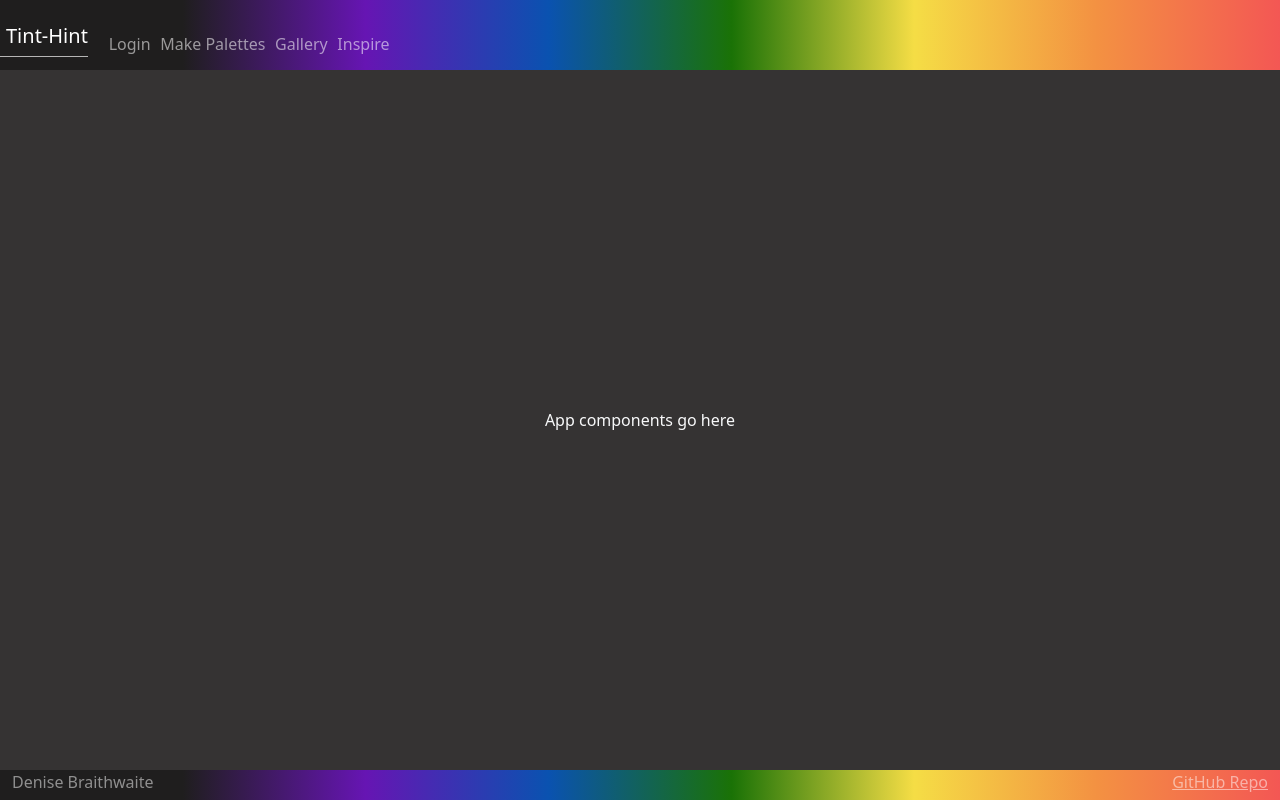
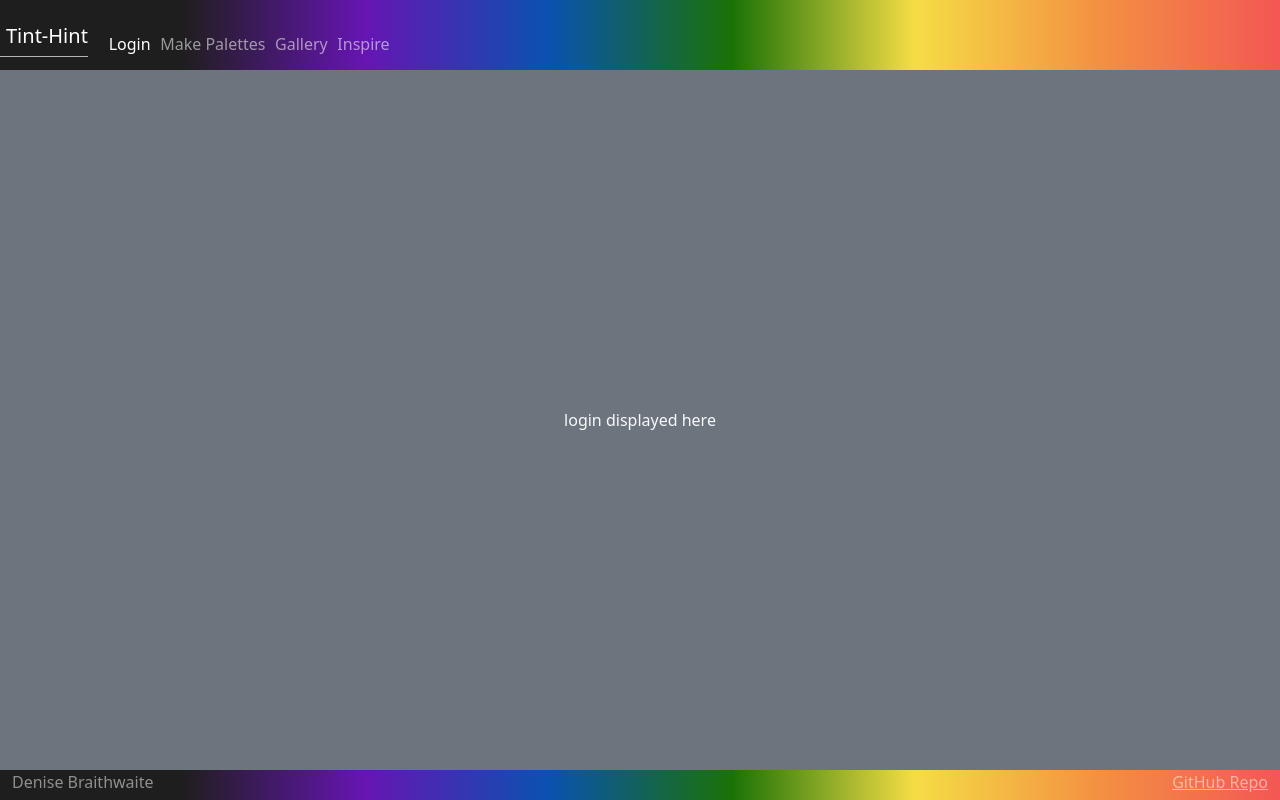
Before and after one commit to denise-b076/startup, a React (Vite) app: page / in a window 1280 px wide. Built offline with nearby package versions, Linux system fonts and the light colour scheme.

Commit message:
created the router

```diff
--- a/src/app.jsx
+++ b/src/app.jsx
@@ -1,25 +1,35 @@
 import React from 'react';
 import 'bootstrap/dist/css/bootstrap.min.css';
 import './app.css';
+import { BrowserRouter, NavLink, Route, Routes } from 'react-router-dom';
+import { Login } from './login/login';
+import { Gallery } from './gallery/gallery';
+import { Palette } from './palette_maker/palette_maker';
+import { Inspire } from './inspire/inspire';
 
 export default function App() {
   return (
+    <BrowserRouter>
         <div className='body bg-dark text-light'>
         <header className="container-fluid">
             <nav className="navbar fixed-top navbar-dark">
-            <a className="navbar-brand" href="#">Tint-Hint</a>
+                <div className="navbar-brand" href="#">Tint-Hint</div>
                 <menu className="navbar-nav">
-                <li className="nav-item"><a className="nav-link" href="index.html">Login</a></li>
-                <li className="nav-item"><a className="nav-link" href="palette_maker.html">Make Palettes</a></li>
-                <li className="nav-item"><a className="nav-link" href="gallery.html">Gallery</a></li>
-                <li className="nav-item"><a className="nav-link" href="inspire.html">Inspire</a></li>
+                    <li className="nav-item"><NavLink className="nav-link" to="">Login</NavLink></li>
+                    <li className="nav-item"><NavLink className="nav-link" to="palette_maker">Make Palettes</NavLink></li>
+                    <li className="nav-item"><NavLink className="nav-link" to="gallery">Gallery</NavLink></li>
+                    <li className="nav-item"><NavLink className="nav-link" to="inspire">Inspire</NavLink></li>
                 </menu>
             </nav>
         </header>
 
-    <main>
-        App components go here
-    </main>
+        <Routes>
+            <Route path='/' element={<Login />} exact/>
+            <Route path='/gallery' element={<Gallery />} />
+            <Route path='/palette_maker' element={<Palette />} />
+            <Route path='/inspire' element={<Inspire />} />
+            <Route path='*' element={<NotFound />} />
+        </Routes>
 
         <footer className="bg-dark text-white-50">
             <div className="container-fluid">
@@ -28,5 +38,10 @@ export default function App() {
             </div>
         </footer>
         </div>
+    </BrowserRouter>
   );
 }
+
+function NotFound() {
+    return <main className='container-fluid bg-secondary text-center'>404: Return to sender. Address unknown.</main>;
+  }
```
Lines whose indentation alone changed are shown as unchanged.
